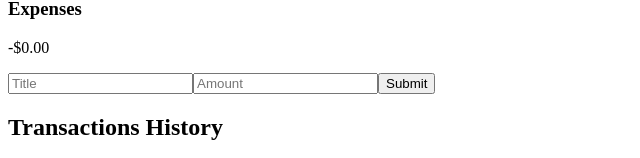
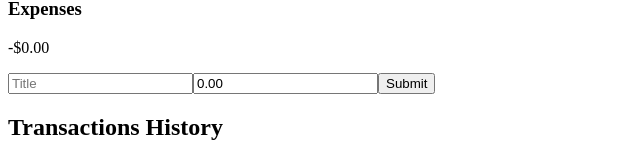
Before and after one commit to jmczerwinska/budget-app, a React (Create React App) app: page / in a window 1280 px wide. Shown: the part 247-405 px from the top of the page, without its empty margins (0-640 px from the left). Built offline with nearby package versions, Linux system fonts and the light colour scheme; some icons are missing.

Commit message:
add transactions

```diff
--- a/src/App.js
+++ b/src/App.js
@@ -11,7 +11,7 @@ const App = () => {
       <div className="container">
         <Header />
         <Balance />
-        <Form />
+        <Form transactionType="income"/>
         <History />
         {/* <Menu /> */}
       </div>
--- a/src/components/Form.js
+++ b/src/components/Form.js
@@ -1,11 +1,44 @@
-import React from 'react';
+import React, { useState, useContext } from 'react';
+import { v4 as uuid } from 'uuid';
+import { GlobalContext } from '../context/GlobalState';
 
-const Form = () => {
+const Form = ({ transactionType }) => {
+  const { addTransaction } = useContext(GlobalContext)
+
+  const [text, setText] = useState('');
+  const [amount, setAmount] = useState(0);
+
+  const onSubmit = (e) => {
+    e.preventDefault();
+
+    const newTransaction = {
+      id: uuid(),
+      text,
+      amount: amount,
+      type: transactionType
+    };
+
+    addTransaction(newTransaction);
+
+    setText('');
+    setAmount(0);
+  }
+
   return (
     <div>
-      <form>
-        <input type="text" placeholder="Title" name="title" />
-        <input type="number" name="amount" placeholder="Amount" />
+      <form onSubmit={onSubmit}>
+        <input
+          type="text"
+          placeholder="Title"
+          value={text}
+          name="text"
+          onChange={(e) => setText(e.target.value)} />
+        <input
+          type="number"
+          step="0.01"
+          value={amount.toFixed(2)}
+          name="amount"
+          onChange={(e) => setAmount(e.target.value * 1)} />
         <input type="submit" value="Submit" />
       </form>
     </div>
--- a/src/components/History.js
+++ b/src/components/History.js
@@ -3,13 +3,13 @@ import Transaction from './Transaction';
 import { GlobalContext } from '../context/GlobalState';
 
 const History = () => {
-  const { initialState } = useContext(GlobalContext)
+  const { state } = useContext(GlobalContext)
 
   return (
     <div>
       <h2>Transactions History</h2>
       <ul>
-        {initialState.map((transaction) => (
+        {state.map((transaction) => (
             <Transaction key={transaction.id} transaction={transaction} />
           ))}
       </ul>
--- a/src/context/AppReducer.js
+++ b/src/context/AppReducer.js
@@ -1,5 +1,7 @@
 export default(state, action) => {
   switch(action.type) {
+    case "ADD_TRANSACTION":
+      return [action.payload, ...state];
     default:
       return state;
   }
--- a/src/context/GlobalState.js
+++ b/src/context/GlobalState.js
@@ -10,12 +10,19 @@ const initialState = [
 export const GlobalContext = createContext(initialState);
 
 export const GlobalContextProvider = ({ children }) => {
-  const [state, dispatch] = useReducer(AppReducer, initialState)
+  const [state, dispatch] = useReducer(AppReducer, initialState);
+
+  const addTransaction = (transaction) => {
+    dispatch({
+      type: "ADD_TRANSACTION",
+      payload: transaction
+    });
+  }
 
   return (
-    <GlobalContext.Provider value= {{
-      initialState
-
+    <GlobalContext.Provider value={{
+      state,
+      addTransaction,
     }}>
       {children}
     </GlobalContext.Provider>
```
